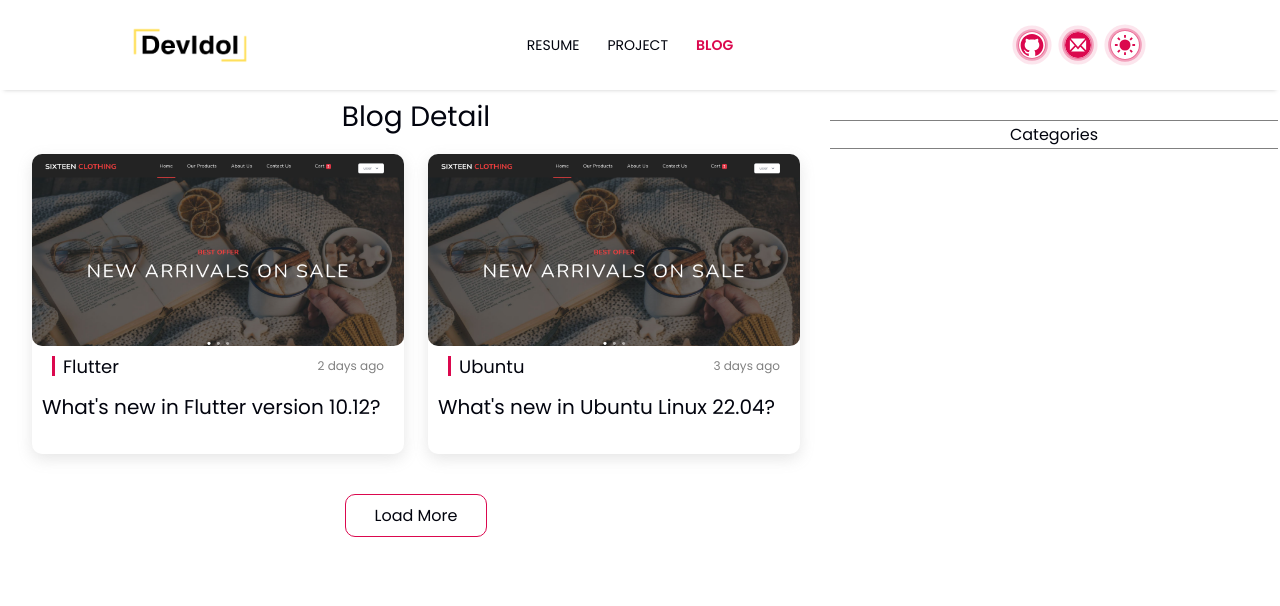
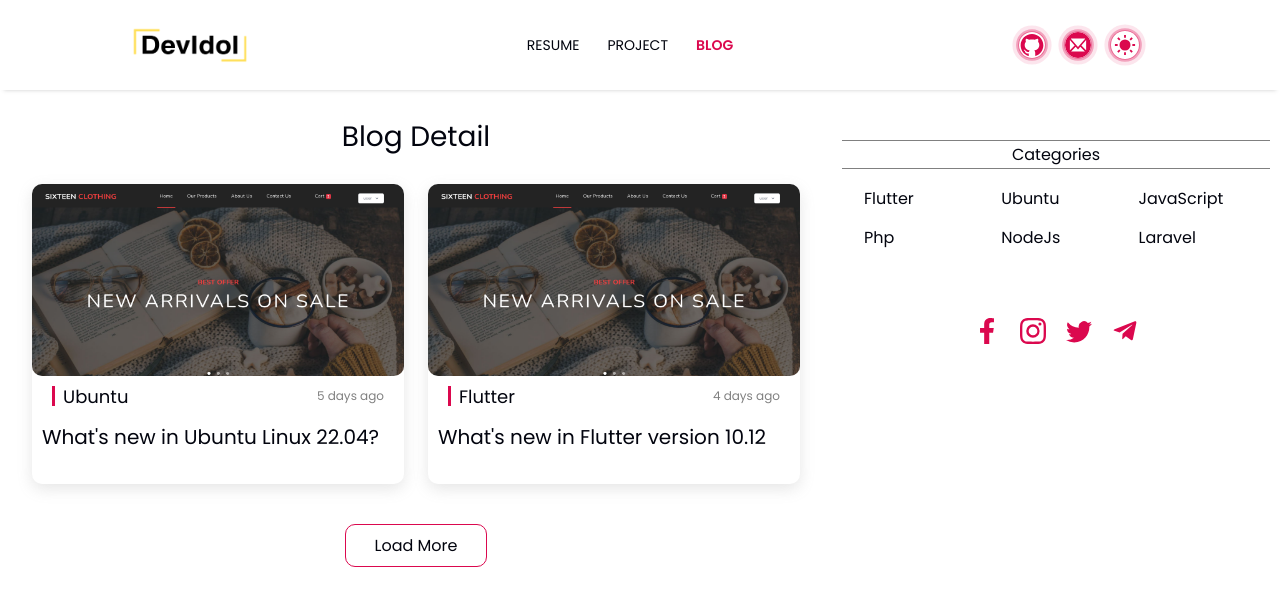
Before and after one commit to DevIdol/resume, a React (Create React App) app: page /blog in a window 1280 px wide. Shown: the top 606 px of the page. Built offline with nearby package versions, Linux system fonts and the light colour scheme.

Commit message:
Modified BlogList

```diff
--- a/src/Components/Blog/Blog.module.css
+++ b/src/Components/Blog/Blog.module.css
@@ -1,3 +1,3 @@
 .blog{
-    padding-top: 100px;
+    padding-top: 120px;
 }
--- a/src/Components/Blog/BlogList/BlogList.jsx
+++ b/src/Components/Blog/BlogList/BlogList.jsx
@@ -8,8 +8,9 @@ import { getBlogs } from "../BlogData";
 const BlogList = () => {
   const blogs = getBlogs();
   const [loadMore, setLoadMore] = useState(2);
+  const reverseBlogs = blogs.slice(0).reverse();
 
-  const sliceBlogs = blogs.slice(0, loadMore);
+  const sliceBlogs = reverseBlogs.slice(0, loadMore);
 
   const onLoadMore = () => {
     setLoadMore((pre) => pre + 2);
--- a/src/Components/Blog/BlogList/BlogList.module.css
+++ b/src/Components/Blog/BlogList/BlogList.module.css
@@ -5,7 +5,7 @@
 }
 .blogTitle {
   text-align: center;
-  margin-bottom: 20px;
+  margin-bottom: 30px;
 }
 .blogListItems {
   width: 100%;
--- a/src/Components/Blog/SideBar/SideBar.jsx
+++ b/src/Components/Blog/SideBar/SideBar.jsx
@@ -1,9 +1,21 @@
 import React from "react";
+import SocialMedia from "../../Resume/About/SocialMedia";
 import classes from "./SideBar.module.css";
 const SideBar = () => {
   return (
     <div className={classes.sideBar}>
       <h6 className={classes.sideBarTitle}>Categories</h6>
+      <ul className={classes.sideBarList}>
+        <li className={classes.sideBarListItem}>Flutter</li>
+        <li className={classes.sideBarListItem}>Ubuntu</li>
+        <li className={classes.sideBarListItem}>JavaScript</li>
+        <li className={classes.sideBarListItem}>Php</li>
+        <li className={classes.sideBarListItem}>NodeJs</li>
+        <li className={classes.sideBarListItem}>Laravel</li>
+      </ul>
+      <div className={classes.sideBarFooter}>
+        <SocialMedia />
+      </div>
     </div>
   );
 };
--- a/src/Components/Blog/SideBar/SideBar.module.css
+++ b/src/Components/Blog/SideBar/SideBar.module.css
@@ -1,16 +1,39 @@
 .sideBar {
   position: fixed;
-  top: 120px;
-  right: 2px;
+  top: 140px;
+  right: 0px;
   width: calc(100% - 65%);
   overflow-x: hidden;
-  padding-bottom: 100px;
+  bottom: 0;
 }
-.sideBarTitle{
-    text-align: center;
-    border-bottom: 1px solid gray;
-    border-top: 1px solid gray;
-    padding: 4px 0px;
+.sideBar::-webkit-scrollbar{
+  width: 0px;
+}
+.sideBarTitle {
+  text-align: center;
+  border-bottom: 1px solid gray;
+  border-top: 1px solid gray;
+  padding: 4px 0px;
+  margin: 0 10px;
+}
+.sideBarList {
+  margin-bottom: 30px;
+}
+.sideBarListItem {
+  display: inline-block;
+  width: 33%;
+  margin-top: 20px;
+  font-size: 16px;
+  cursor: pointer;
+}
+.sideBarListItem:hover {
+  color: var(--clr-primary);
+  font-weight: 500;
+  transition: var(--transition);
+}
+.sideBarFooter {
+  text-align: center;
+  padding: 30px 0px;
 }
 @media screen and (max-width: 960px) {
   .sideBar {
```
